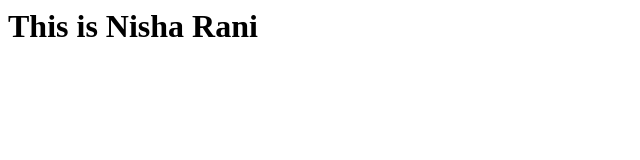
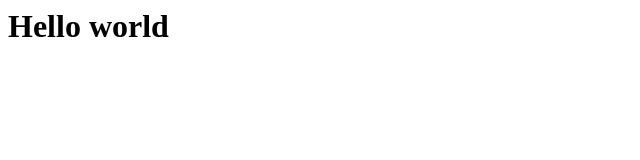
Before and after one commit to Nisha123-rani/demojenkins, a plain HTML site: page index.html in a window 1280 px wide. Shown: the whole page, without its empty margins (0-640 px from the left). Drawn offline with Linux system fonts and the light colour scheme.

Commit message:
Update index.html

```diff
--- a/index.html
+++ b/index.html
@@ -1,5 +1,5 @@
 <html>
   <body>
-    <h1> This is Nisha Rani</h1>
+    <h1> Hello world </h1>
   </body>
 </HTML>
```
